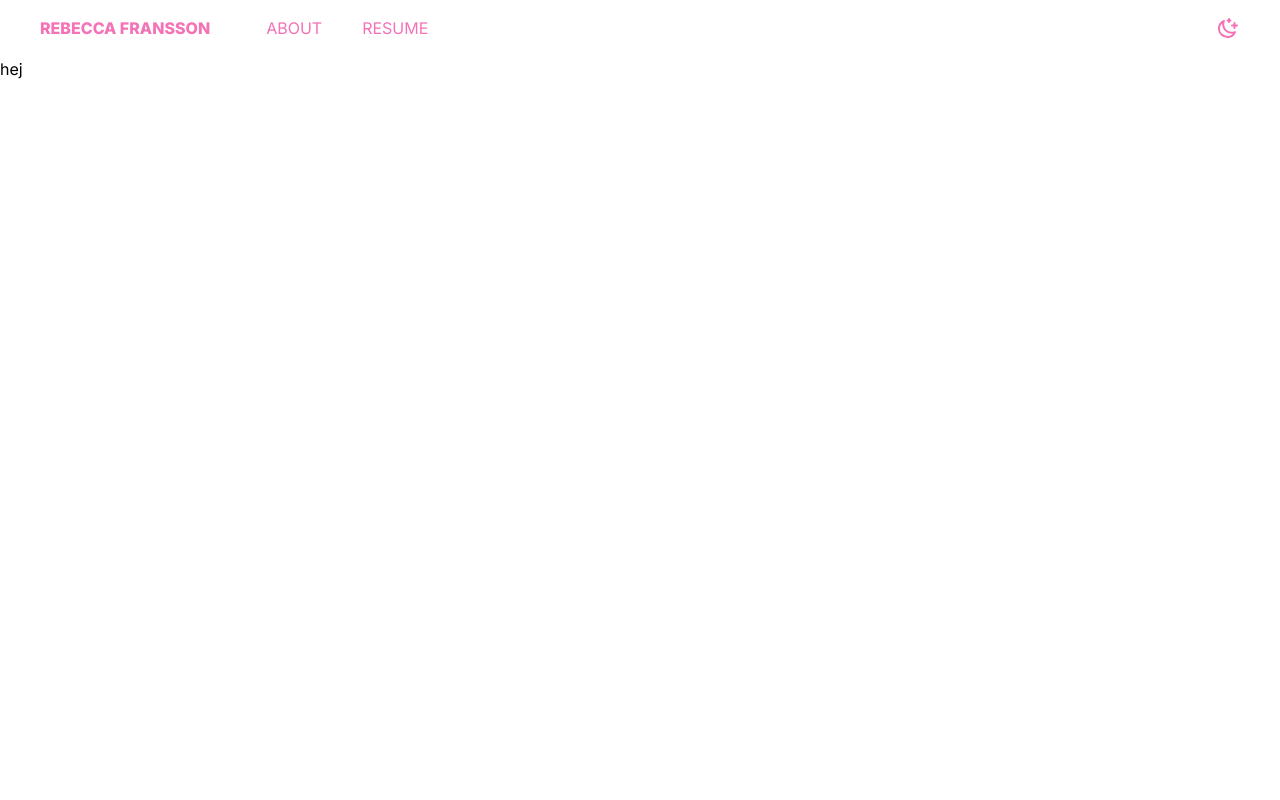
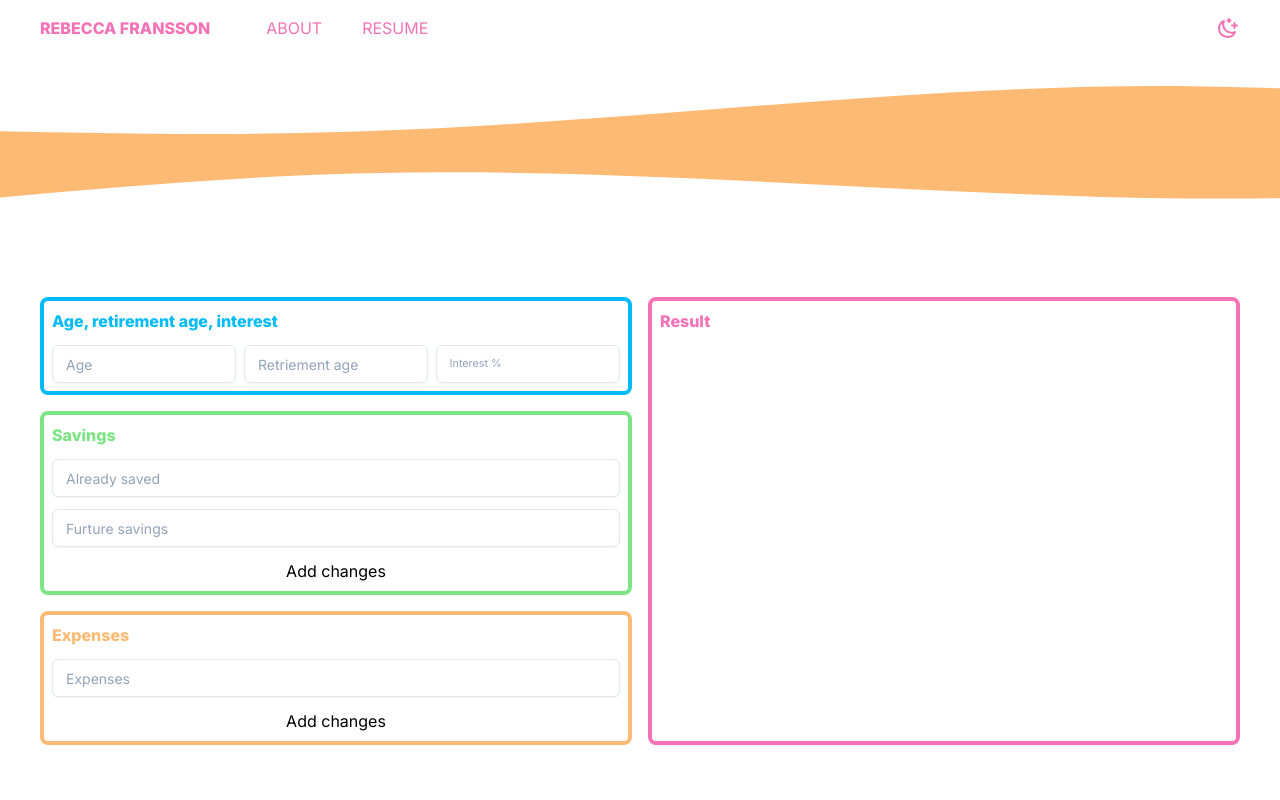
Before and after one commit to RebeccaFransson/portfolio, a Next.js app: page /pension in a window 1280 px wide. Shown: the top 800 px of the page. Built offline with nearby package versions, Linux system fonts and the light colour scheme.

Commit message:
basic layout done

```diff
--- /dev/null
+++ b/app/_components/input.tsx
@@ -0,0 +1,35 @@
+export const Input = ({
+  id,
+  label,
+  placeholder = "",
+  required = false,
+  value = "",
+}: {
+  id: string;
+  label: string;
+  placeholder?: string;
+  required?: boolean;
+  value?: number | string;
+}) => {
+  const hasValueClasses = "-top-2 left-2.5 text-xs text-slate-400 scale-90";
+  return (
+    <div className="w-full">
+      <div className="relative">
+        <input
+          className="peer w-full bg-transparent placeholder:text-slate-400 text-slate-700 text-sm border border-slate-200 rounded-md px-3 py-2 transition duration-300 ease focus:outline-none focus:border-slate-400 hover:border-slate-300 shadow-sm focus:shadow"
+          placeholder={placeholder}
+          required={required}
+          value={value}
+        />
+        <label
+          id={id}
+          className={`absolute cursor-text bg-white px-1 left-2.5 top-2.5 text-slate-400 text-sm transition-all transform origin-left ${
+            value !== "" ? hasValueClasses : ""
+          } peer-focus:-top-2 peer-focus:left-2.5 peer-focus:text-xs peer-focus:text-slate-400 peer-focus:scale-90`}
+        >
+          {label}
+        </label>
+      </div>
+    </div>
+  );
+};
--- a/app/pension/page.tsx
+++ b/app/pension/page.tsx
@@ -1,3 +1,57 @@
+import { Input } from "../_components/input";
+import { Wave } from "../_components/svgs/wave";
+
 export default function PensionCalculator() {
-  return <div>hej</div>;
+  return (
+    <main className="flex flex-col">
+      <Wave
+        viewBox="200 500 200 70"
+        colors={{
+          front: "fill-white dark:fill-black",
+          back: "fill-orange-300",
+        }}
+      />
+      <div className="bg-white dark:bg-black grid grid-cols-2 gap-4  p-4 sm:p-10 ">
+        <div className="flex flex-col gap-4 rounded-lg">
+          <div className="flex flex-col gap-3 border-4 border-blue-400 rounded-lg p-2">
+            <h3 className="text-blue-400 font-extrabold">
+              Age, retirement age, interest
+            </h3>
+            <div className="flex gap-2">
+              <Input id="age" label="Age" required />
+              <Input id="retirementAge" label="Retriement age" required />
+              <Input id="interest" label="Interest %" required value={7} />
+            </div>
+          </div>
+          <div className="flex flex-col gap-3 border-4 border-green-400 rounded-lg p-2">
+            <h3 className="text-green-400 font-extrabold">Savings</h3>
+            <Input id="savings" label="Already saved" />
+            <Input id="futureSavings" label="Furture savings" />
+            <button>Add changes</button>
+          </div>
+          <div className="flex flex-col gap-3 border-4 border-orange-300 rounded-lg p-2">
+            <h3 className="text-orange-300 font-extrabold">Expenses</h3>
+            <Input id="expenses" label="Expenses" />
+            <button>Add changes</button>
+          </div>
+        </div>
+        <div className="border-4 border-pink-400 rounded-lg p-2">
+          <h3 className="text-pink-400 font-extrabold">Result</h3>
+        </div>
+      </div>
+      <Wave
+        upsideDown
+        viewBox="200 500 200 70"
+        colors={{
+          front: "fill-white dark:fill-black",
+          back: "fill-orange-300",
+        }}
+      />
+    </main>
+  );
 }
+/*
+<Input id="yearlyExpenses" label="Yearly expenses" required />
+          <Input id="savingPerMonth" label="Saving / month" required />
+
+*/
```
